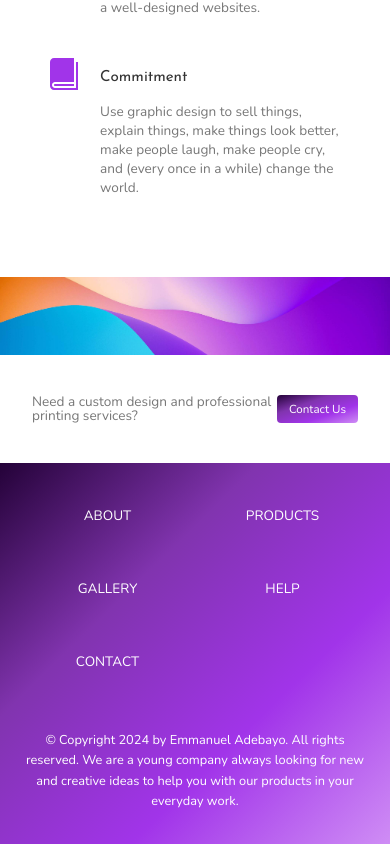
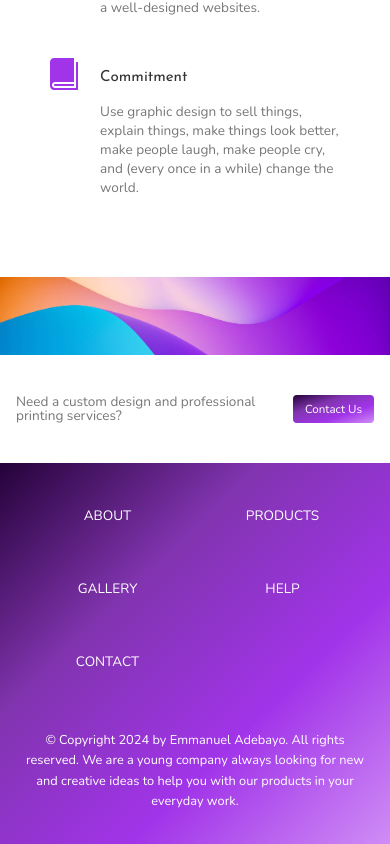
Before and after one commit to esteemayo/next-idesignx, a Next.js app: page /about in a window 390 px wide. Shown: the part 1143-1987 px from the top of the page. Built offline with nearby package versions, Linux system fonts and the light colour scheme.

Commit message:
feat: add media query

```diff
--- a/src/app/about/Contact.tsx
+++ b/src/app/about/Contact.tsx
@@ -27,8 +27,8 @@ const Container = styled.section`
     margin: 5rem 0;
   }
 
-  @media only screen and (max-width: 31.25em) {
-    /* margin: 3rem 1rem; */
+  @media only screen and (max-width: 25em) {
+    padding: 0 2rem;
   }
 
   @media only screen and (max-width: 20.63em) {
```
